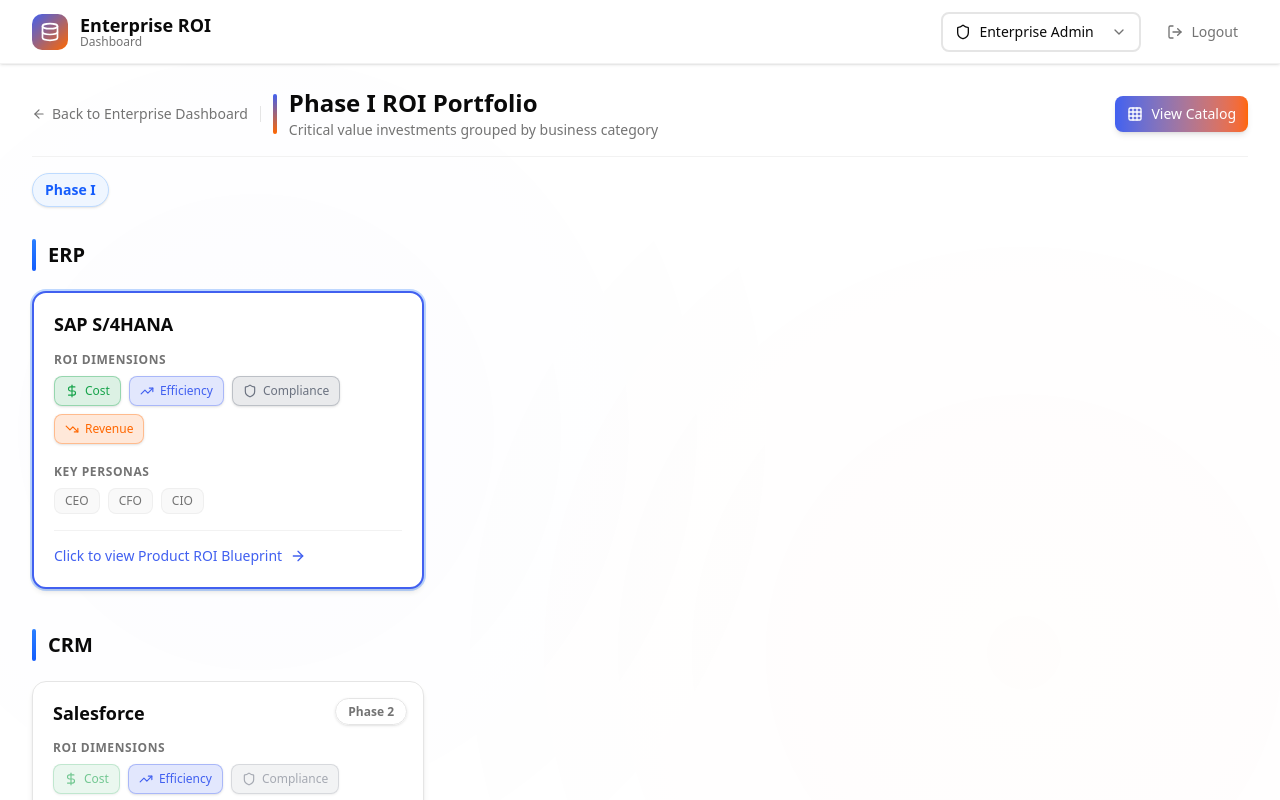
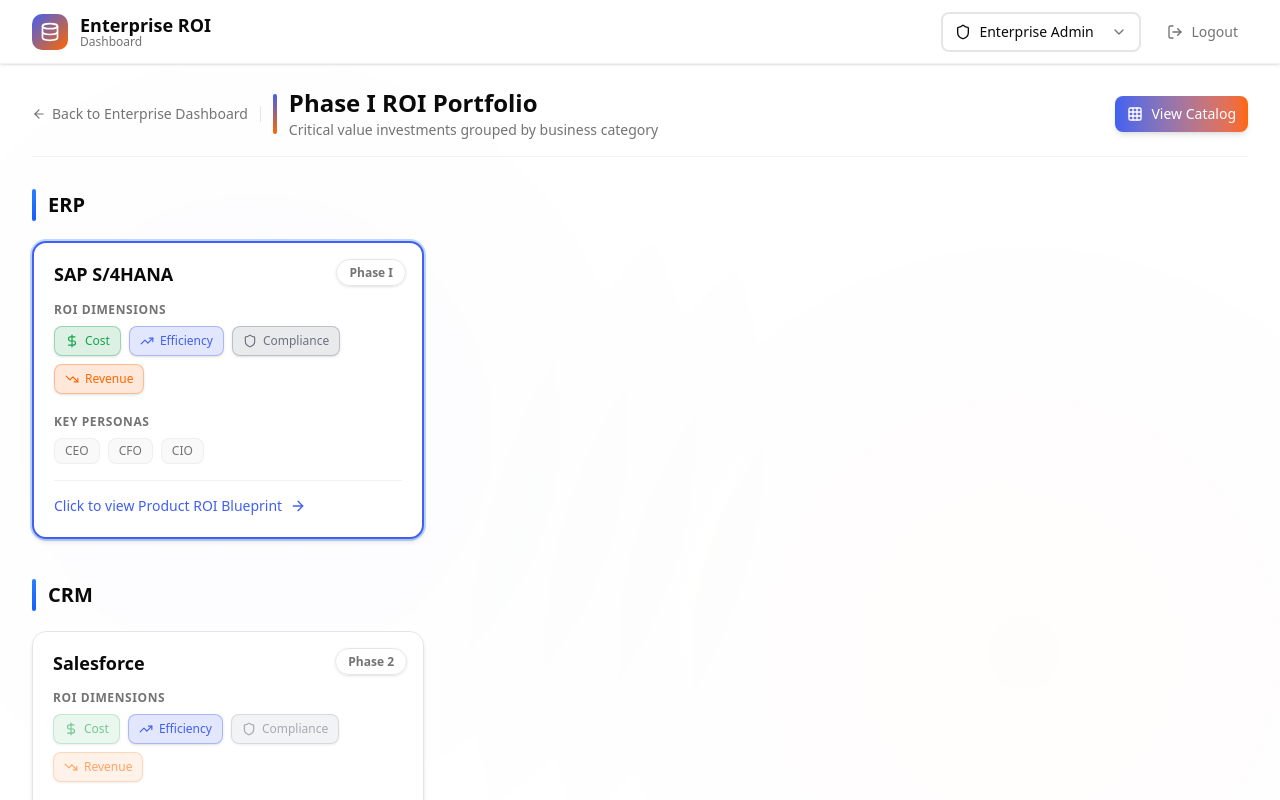
Before and after one commit to rajvimannlowe/SAP-ROI, a React (Vite) app: page /phase-i in a window 1280 px wide. Built offline with nearby package versions, Linux system fonts and the light colour scheme; sample sign-in values are in the browser's storage.

Commit message:
navigation is done

```diff
--- a/src/pages/enterprise/phase-one/erp/sap-s4hana/PhaseIROIPortfolio.tsx
+++ b/src/pages/enterprise/phase-one/erp/sap-s4hana/PhaseIROIPortfolio.tsx
@@ -32,11 +32,6 @@ export function PhaseIROIPortfolio() {
               </Link>
             }
           />
-          <div className="flex items-center gap-3 mt-4">
-            <span className="px-3 py-1.5 text-sm font-semibold text-blue-600 bg-blue-50 rounded-full border border-blue-200 shadow-sm">
-              Phase I
-            </span>
-          </div>
         </div>
       </div>
 
@@ -96,13 +91,11 @@ function InvestmentCardComponent({
       }}
     >
       {/* Phase Tag */}
-      {investment.phase !== "Phase I" && (
-        <div className="absolute top-4 right-4 z-10">
-          <span className="px-3 py-1 text-xs font-semibold text-muted-foreground bg-background/95 backdrop-blur-sm rounded-full border border-border shadow-sm">
-            {investment.phase}
-          </span>
-        </div>
-      )}
+      <div className="absolute top-4 right-4 z-10">
+        <span className="px-3 py-1 text-xs font-semibold text-muted-foreground bg-background/95 backdrop-blur-sm rounded-full border border-border shadow-sm">
+          {investment.phase}
+        </span>
+      </div>
 
       <div className="relative p-5 space-y-4">
         {/* Title Section */}
@@ -112,9 +105,6 @@ function InvestmentCardComponent({
               {investment.title}
             </h3>
           </div>
-          <p className="text-sm text-muted-foreground leading-relaxed">
-            {investment.description}
-          </p>
         </div>
 
         {/* ROI Dimensions */}
@@ -166,7 +156,8 @@ function InvestmentCardComponent({
           </p>
           <div className="flex flex-wrap gap-2">
             {investment.keyPersonas.map((persona, idx) => {
-              const personaLabel = typeof persona === 'string' ? persona : persona.label;
+              const personaLabel =
+                typeof persona === "string" ? persona : persona.label;
               return (
                 <span
                   key={idx}
@@ -182,7 +173,7 @@ function InvestmentCardComponent({
         {/* Footer Section */}
         <div className="pt-3 border-t border-border/50">
           <Link
-            to="/phase-i/catalog"
+            to={`/phase-i/catalog/${investment.id}/blueprint`}
             className="inline-flex items-center gap-2 text-sm font-medium text-[#4160F0] hover:text-[#3a55d8] transition-colors group"
           >
             <span>Click to view Product ROI Blueprint</span>
```
